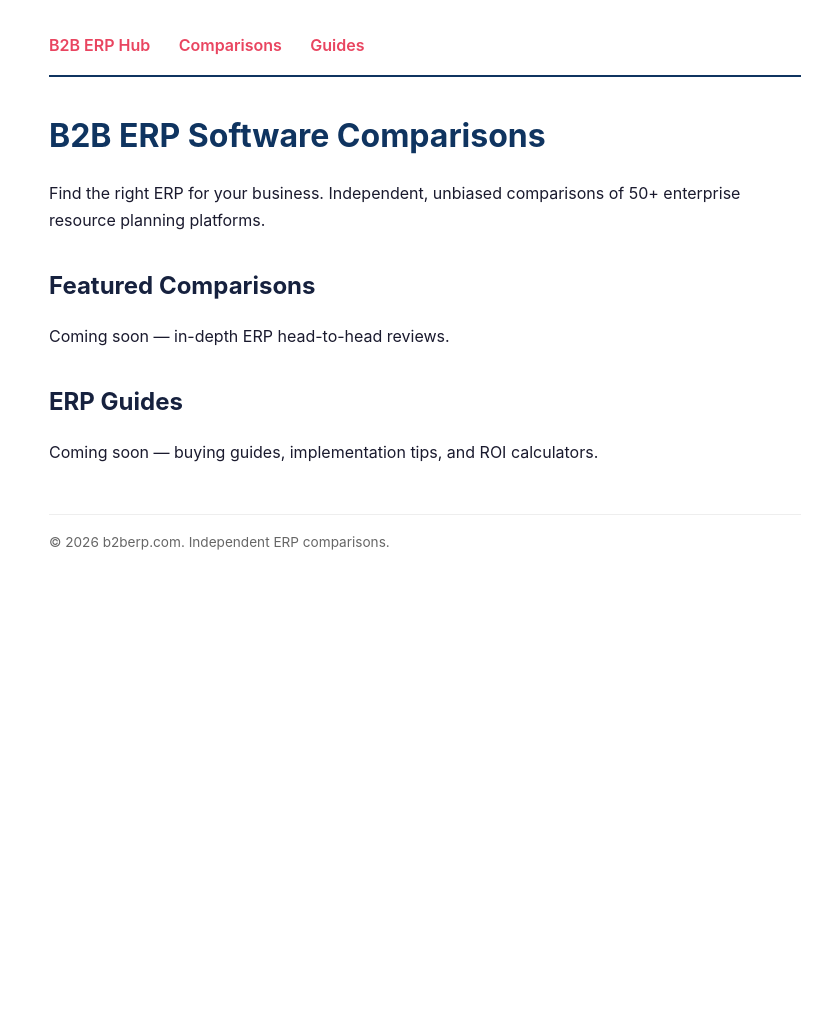
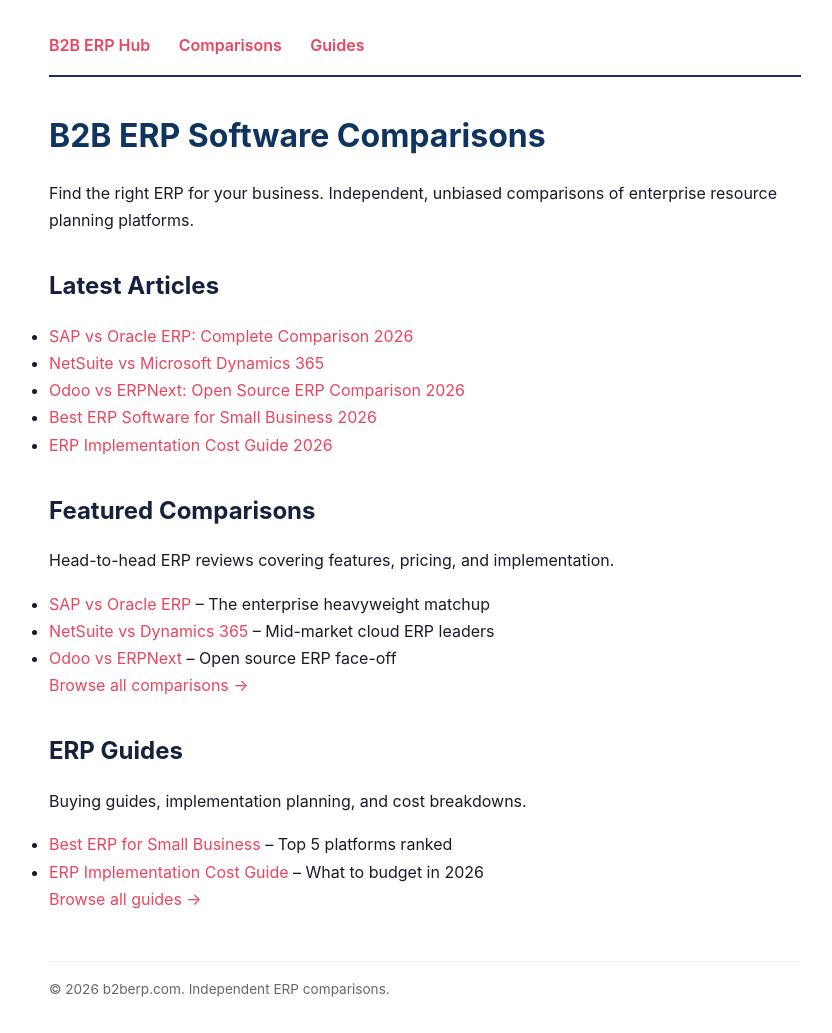
Before and after one commit to theluckystrike/b2berp-com, a Jekyll site: the page built from index.md, in a window 1280 px wide. Shown: the whole page, without its empty margins (215-1047 px from the left). Built offline with Jekyll 4.4.1, drawn with Linux system fonts in a browser that asks for light colours; before the commit the page ends 900 px from its top, so only the background shows below that.

Commit message:
Update hub pages and homepage with article links
Co-Authored-By: Claude Opus 4.6 <noreply@anthropic.com>

```diff
--- a/index.md
+++ b/index.md
@@ -7,12 +7,31 @@ permalink: /
 
 # B2B ERP Software Comparisons
 
-Find the right ERP for your business. Independent, unbiased comparisons of 50+ enterprise resource planning platforms.
+Find the right ERP for your business. Independent, unbiased comparisons of enterprise resource planning platforms.
+
+## Latest Articles
+
+- [SAP vs Oracle ERP: Complete Comparison 2026](/compare/sap-vs-oracle-erp/)
+- [NetSuite vs Microsoft Dynamics 365](/compare/netsuite-vs-dynamics-365/)
+- [Odoo vs ERPNext: Open Source ERP Comparison 2026](/compare/odoo-vs-erpnext/)
+- [Best ERP Software for Small Business 2026](/guides/best-erp-small-business/)
+- [ERP Implementation Cost Guide 2026](/guides/erp-implementation-cost-guide/)
 
 ## Featured Comparisons
 
-Coming soon — in-depth ERP head-to-head reviews.
+Head-to-head ERP reviews covering features, pricing, and implementation.
+
+- [SAP vs Oracle ERP](/compare/sap-vs-oracle-erp/) -- The enterprise heavyweight matchup
+- [NetSuite vs Dynamics 365](/compare/netsuite-vs-dynamics-365/) -- Mid-market cloud ERP leaders
+- [Odoo vs ERPNext](/compare/odoo-vs-erpnext/) -- Open source ERP face-off
+
+[Browse all comparisons &rarr;](/compare/)
 
 ## ERP Guides
 
-Coming soon — buying guides, implementation tips, and ROI calculators.
+Buying guides, implementation planning, and cost breakdowns.
+
+- [Best ERP for Small Business](/guides/best-erp-small-business/) -- Top 5 platforms ranked
+- [ERP Implementation Cost Guide](/guides/erp-implementation-cost-guide/) -- What to budget in 2026
+
+[Browse all guides &rarr;](/guides/)
```
Also changed, not shown: compare/index.md (+12 -1 lines), guides/index.md (+10 -0 lines).
